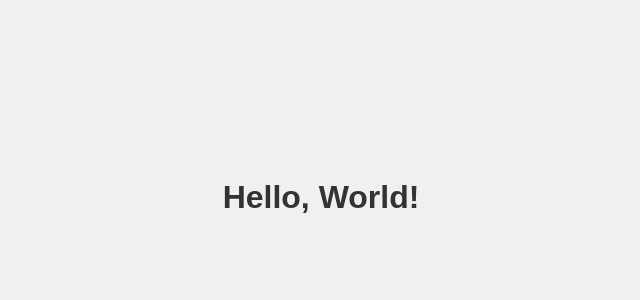
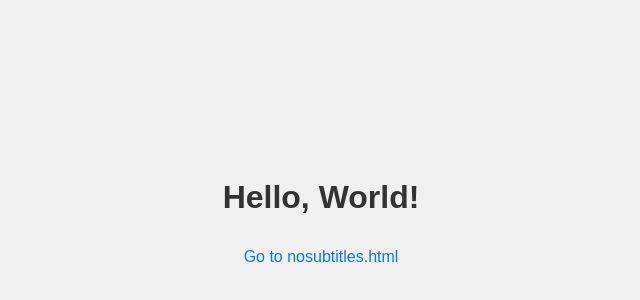
Before and after one commit to jenniferhay/kupukore.github.io, a plain HTML site: page index.html in a window 1280 px wide. Shown: the part 106-406 px from the top of the page, without its empty margins (319-959 px from the left). Drawn offline with Linux system fonts and the light colour scheme.

Commit message:
Update index.html

```diff
--- a/index.html
+++ b/index.html
@@ -13,9 +13,19 @@
     h1 {
       color: #333;
     }
+    a {
+      display: inline-block;
+      margin-top: 10px;
+      color: #007bff;
+      text-decoration: none;
+    }
+    a:hover {
+      text-decoration: underline;
+    }
   </style>
 </head>
 <body>
   <h1>Hello, World!</h1>
+  <a href="nosubtitles.html">Go to nosubtitles.html</a>
 </body>
 </html>
```
